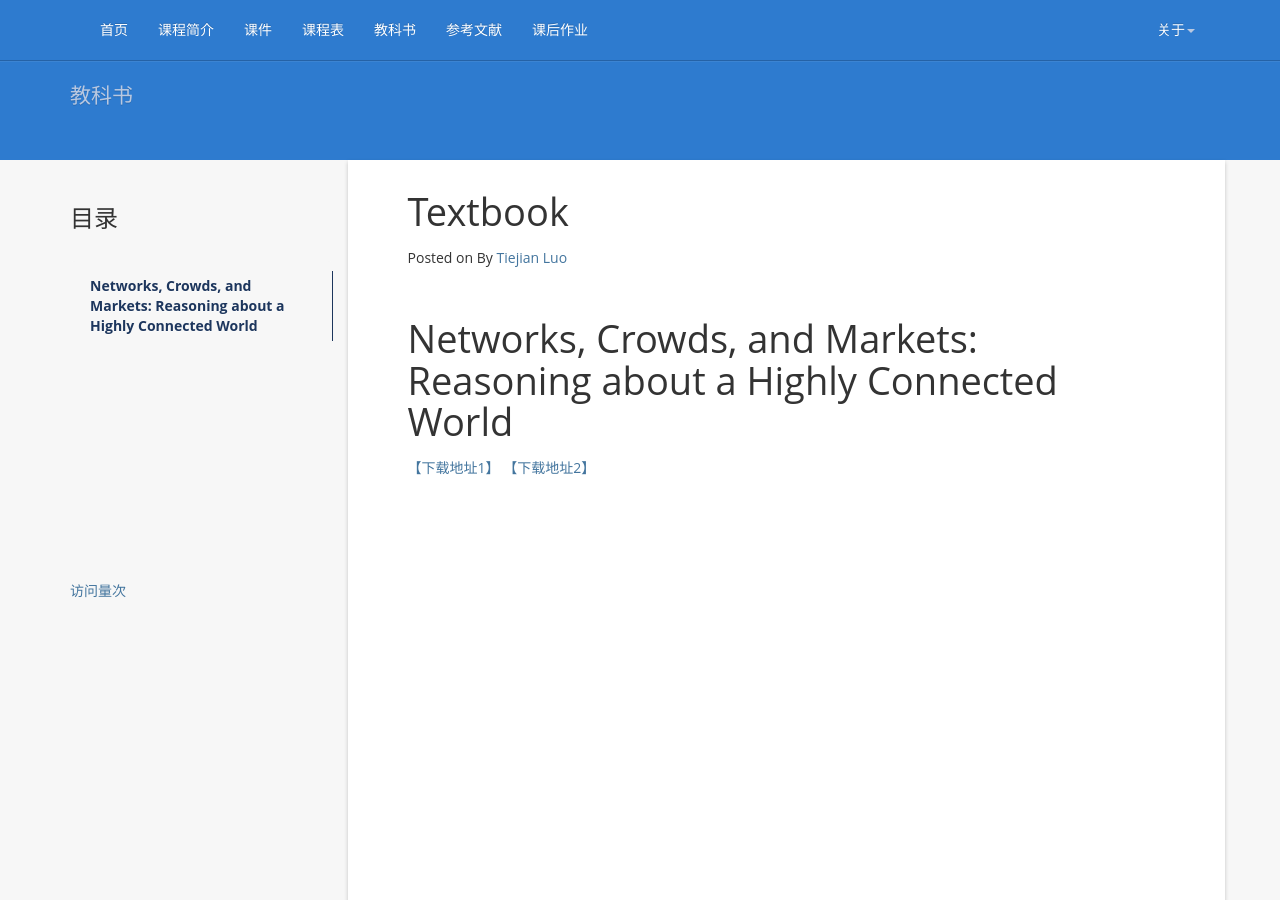
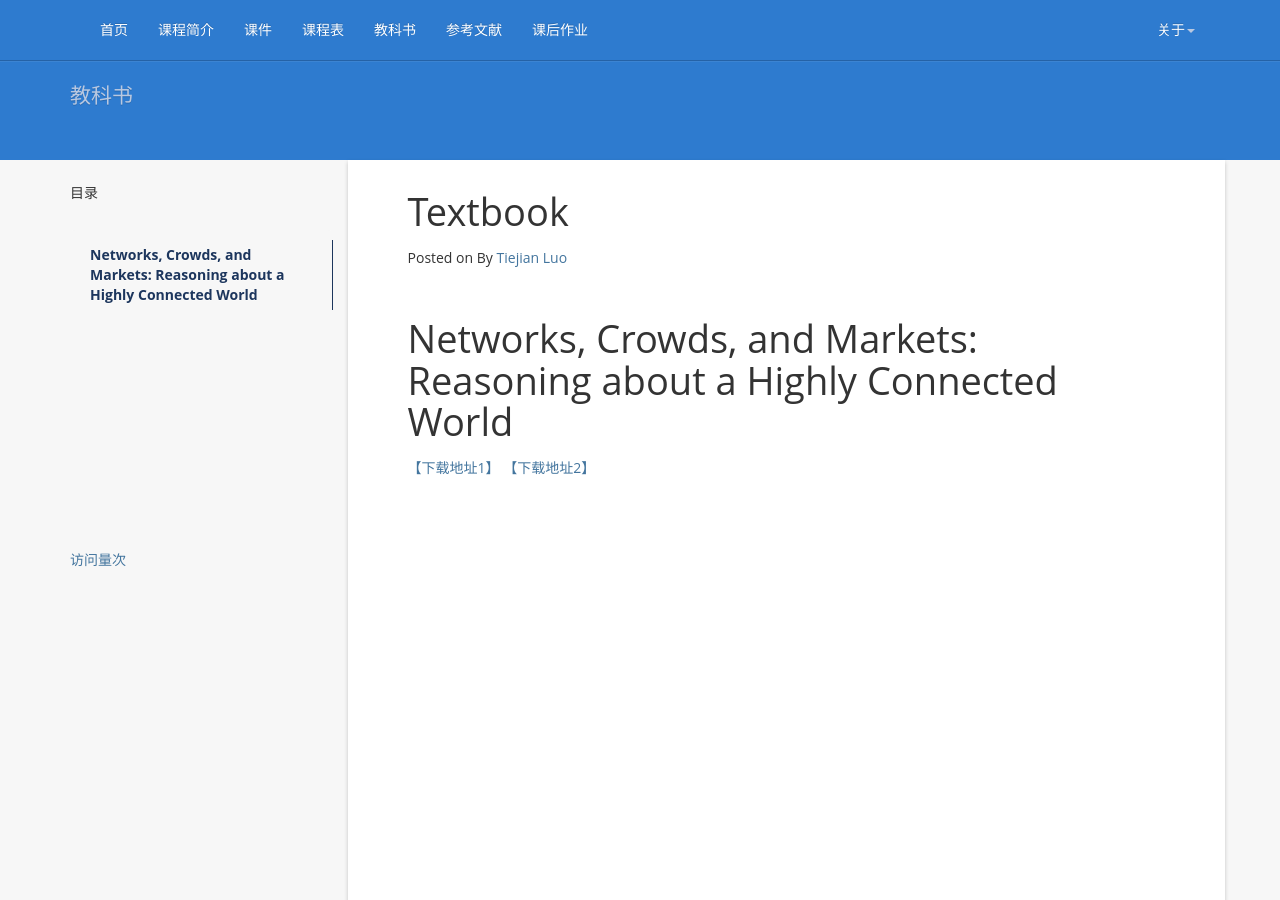
Before and after one commit to tjluo-ucas/ns, a Jekyll site: the page built from books.md, in a window 1280 px wide and 900 px high. Built offline with Jekyll 4.4.1, drawn with Linux system fonts in a browser that asks for light colours; nearby versions of some CDN libraries; a script that is not in the unit is left out; comment, search, counter and statistics services are not loaded.

```diff
--- a/_includes/lefttree.html
+++ b/_includes/lefttree.html
@@ -1,5 +1,5 @@
 <div id="navigation">
-  <h3>目录</h3>
+  <h5>目录</h5>
   <ul class="nav sidenav">
       {{ toc_only }}
   </ul>
```
